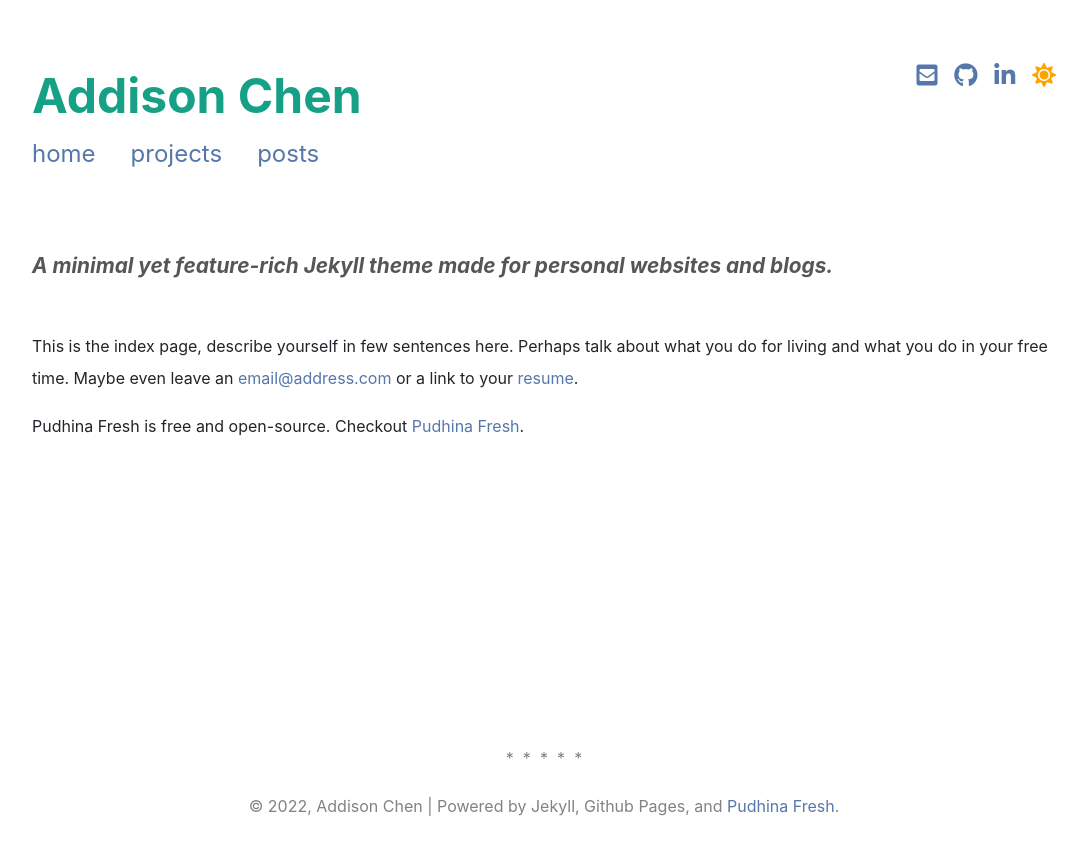
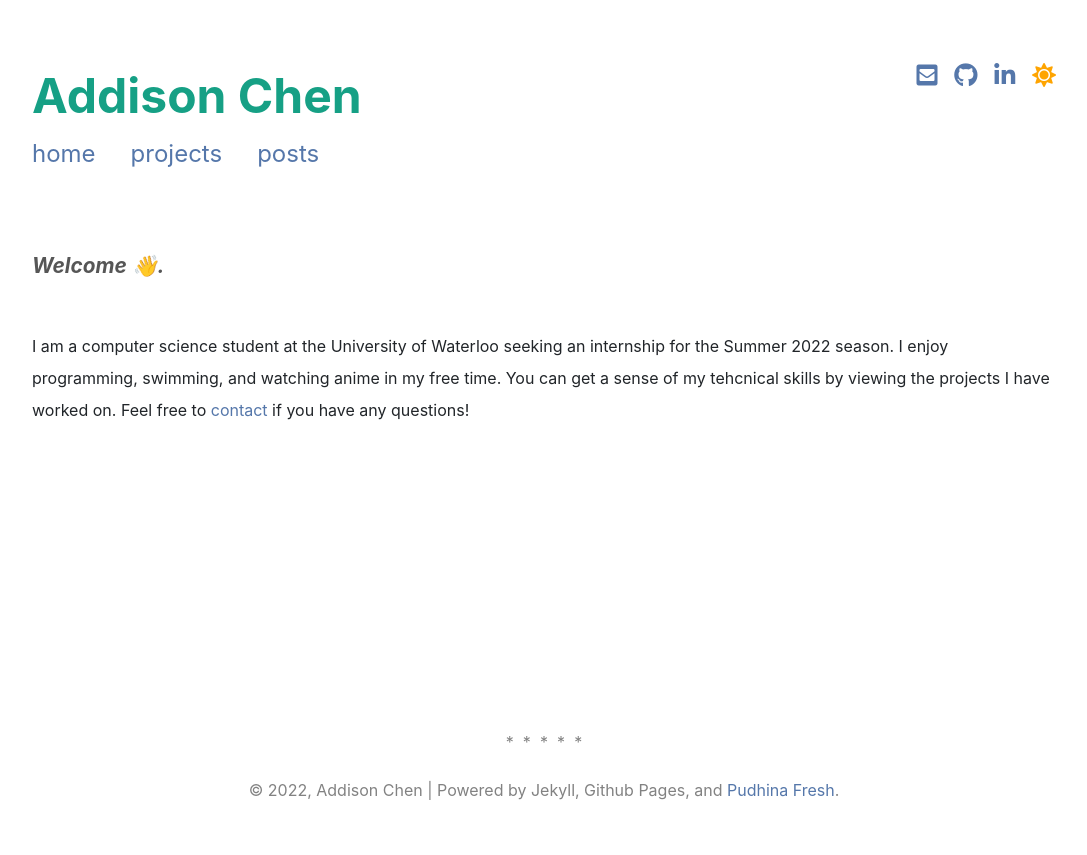
Before and after one commit to addison-ch/addison-ch.github.io, a Jekyll site: the page built from index.md, in a window 1280 px wide. Shown: the top 855 px of the page, without its empty margins (96-1183 px from the left). Built offline with Jekyll 4.4.1, drawn with Linux system fonts in a browser that asks for light colours; nearby versions of some CDN libraries; a style sheet for code colours, icons or effects is not loaded.

Commit message:
update landing page

```diff
--- a/index.md
+++ b/index.md
@@ -3,15 +3,13 @@ layout: page
 full_logo: true
 title:
 subtitle:
-description: A minimal yet feature-rich Jekyll theme made for personal websites and blogs.
+description: Landing page
 sitemap:
   priority: 1.0
 ---
-<p class="describe-text">A minimal yet feature-rich Jekyll theme made for personal websites and blogs.</p>
+<p class="describe-text">Welcome 👋.</p>
 <br>
-This is the index page, describe yourself in few sentences here. Perhaps talk about what you do for living and what you do in your free time. Maybe even leave an [email@address.com](#) or a link to your [resume](#).
-
-Pudhina Fresh is free and open-source. Checkout [Pudhina Fresh](https://github.com/ritijjain/pudhina-fresh).
+I am a computer science student at the University of Waterloo seeking an internship for the Summer 2022 season. I enjoy programming, swimming, and watching anime in my free time. You can get a sense of my tehcnical skills by viewing the projects I have worked on. Feel free to [contact](addison.chen@uwaterloo.ca) if you have any questions!
 
 <br>
 <br>
```
